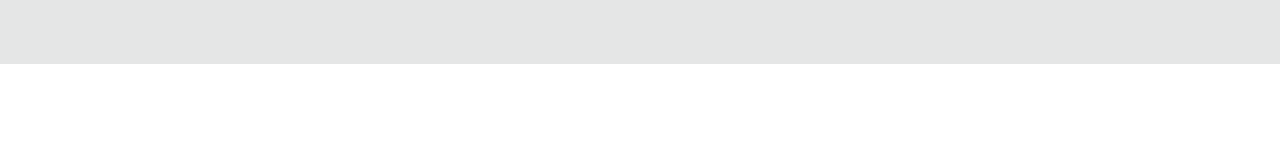
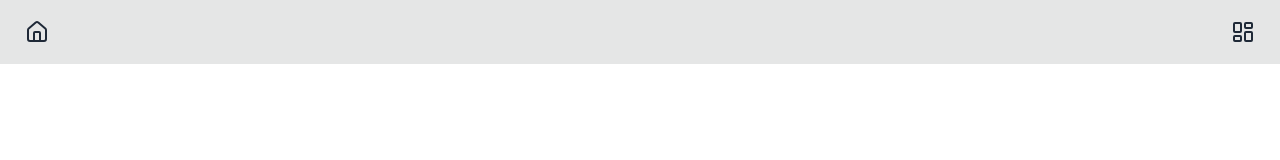
Before and after one commit to nyptechclub/nyptech-go, a Next.js app: page / in a window 1280 px wide. Shown: the top 160 px of the page. Built offline with nearby package versions, Linux system fonts and the light colour scheme.

Commit message:
Uses lucide as icon library

```diff
--- a/package.json
+++ b/package.json
@@ -11,6 +11,7 @@
   "dependencies": {
     "@upstash/redis": "^1.30.0",
     "jose": "^5.2.4",
+    "lucide-react": "^0.372.0",
     "next": "14.2.2",
     "react": "^18",
     "react-dom": "^18"
--- a/src/app/layout.tsx
+++ b/src/app/layout.tsx
@@ -18,13 +18,6 @@ export default function RootLayout({
 }>) {
   return (
     <html lang="en">
-      <head>
-        <script
-          src="https://kit.fontawesome.com/d0674de6ae.js"
-          crossOrigin="anonymous"
-          async
-        />
-      </head>
       <body className={font.className}>
         <div className={"h-dvh flex flex-col"}>
           <NavigationBar className={"flex-none"} />
--- a/src/components/navigation-bar.tsx
+++ b/src/components/navigation-bar.tsx
@@ -1,3 +1,4 @@
+import { Home, LayoutDashboard } from "lucide-react";
 import Link from "next/link";
 
 export default function NavigationBar(params: { className?: string }) {
@@ -5,12 +6,12 @@ export default function NavigationBar(params: { className?: string }) {
     <nav className={`navbar bg-base-300 ${params.className}`}>
       <div className={"navbar-start"}>
         <Link className={"btn btn-ghost"} title={"Home"} href={"/"}>
-          <i className={"fa-solid fa-house text-xl"}/>
+          <Home />
         </Link>
       </div>
       <div className={"navbar-end"}>
         <Link className={"btn btn-ghost"} title={"Admin"} href={"/admin"}>
-          <i className={"fa-brands fa-black-tie text-xl"} />
+          <LayoutDashboard />
         </Link>
       </div>
     </nav>
```
Also changed, not shown: 1 other file (tests, documents, lock files or other folders).
